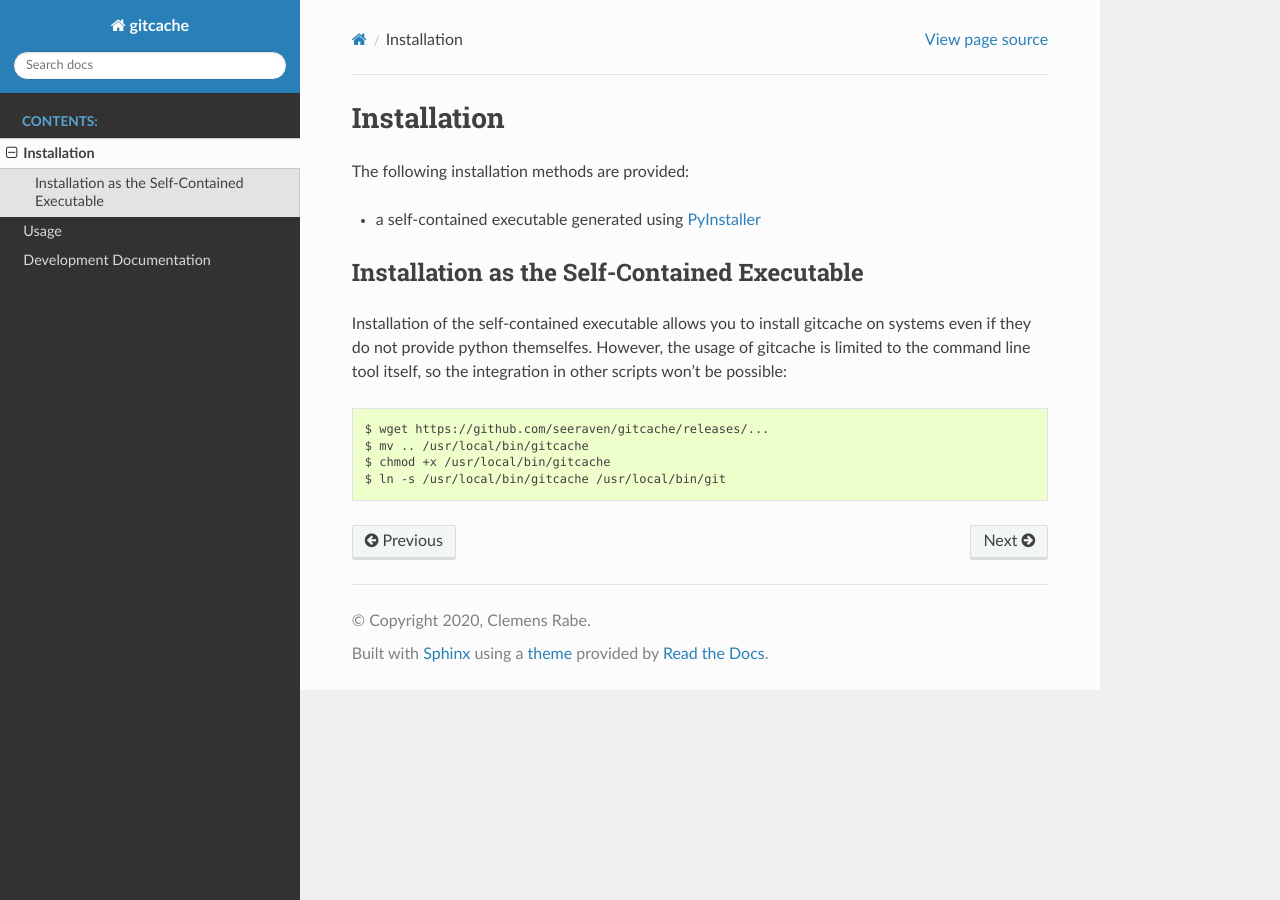
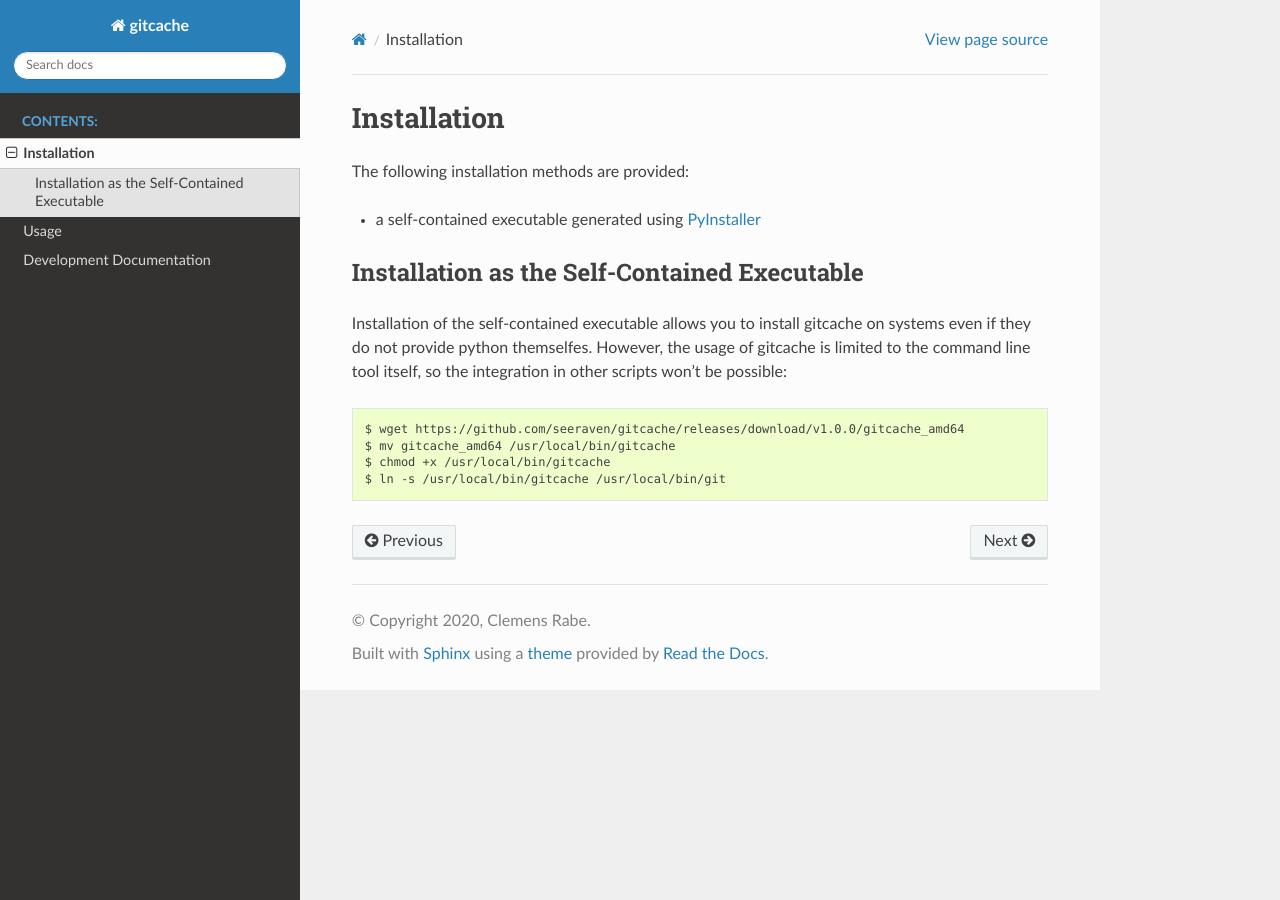
Before and after one commit to seeraven/gitcache, a Sphinx documentation site: the page built from doc/source/installation.rst, in a window 1280 px wide. Built offline with Sphinx 7.4.7 and the Read the Docs theme 2.0.0, drawn with Linux system fonts in a browser that asks for light colours; formulas are drawn with MathJax 3; pages that are not in the unit, such as notebooks, are missing from menus.

Commit message:
Preparation for version v1.0.0.

```diff
--- a/doc/source/installation.rst
+++ b/doc/source/installation.rst
@@ -14,8 +14,8 @@
 However, the usage of gitcache is limited to the command line tool
 itself, so the integration in other scripts won't be possible::
 
-    $ wget https://github.com/seeraven/gitcache/releases/...
-    $ mv .. /usr/local/bin/gitcache
+    $ wget https://github.com/seeraven/gitcache/releases/download/v1.0.0/gitcache_amd64
+    $ mv gitcache_amd64 /usr/local/bin/gitcache
     $ chmod +x /usr/local/bin/gitcache
     $ ln -s /usr/local/bin/gitcache /usr/local/bin/git
 
```
Also changed, not shown: README.md (+2 -1 lines).
